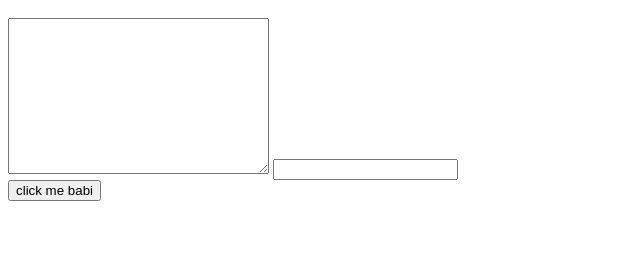
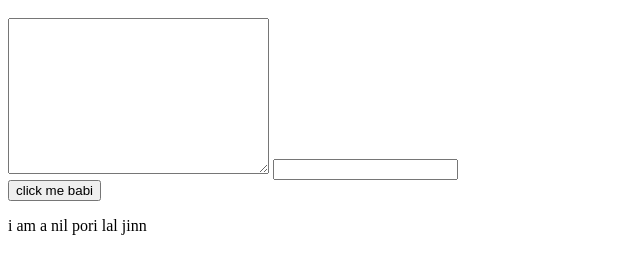
Before and after one commit to hussain-talhaa/my-first-website, a plain HTML site: page index.html in a window 1280 px wide. Shown: the part 48-322 px from the top of the page, without its empty margins (0-640 px from the left). Drawn offline with Linux system fonts and the light colour scheme.

Commit message:
para added

```diff
--- a/index.html
+++ b/index.html
@@ -4,3 +4,4 @@
 <input type="text">
 <br>
 <button>click me babi</button>
+<p>i am a nil pori lal jinn</p>
```
